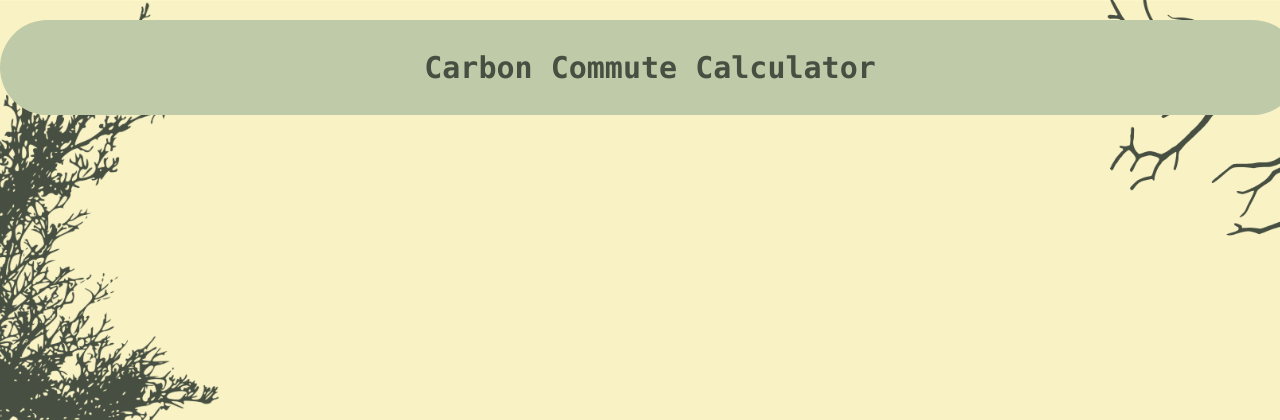
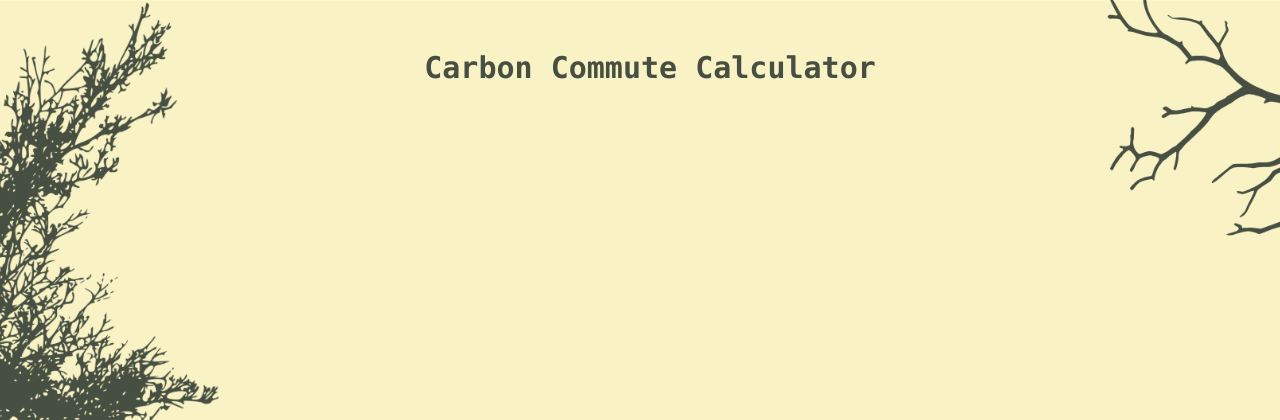
Before and after one commit to bhargavi-kale/carbon-emission-tracker, a Flask app: page / in a window 1280 px wide. Shown: the top 420 px of the page. Run offline with Flask 3, Linux system fonts and the light colour scheme.

Commit message:
Fixed colors to make it more legiable

```diff
--- a/static/style.css
+++ b/static/style.css
@@ -17,7 +17,6 @@ body {
 
 header {
     text-align: center;
-    background-color: #bfcba8;
     border-radius: 80px;
     width: 100%;              /* FIXED */
     margin: 20px auto;        /* centers it */
@@ -43,6 +42,7 @@ footer {
     position: relative;
     z-index: 1;
     text-align: center;
+
     margin: 20px auto;
     padding: .5rem 0;
     max-width: 900px;
```
